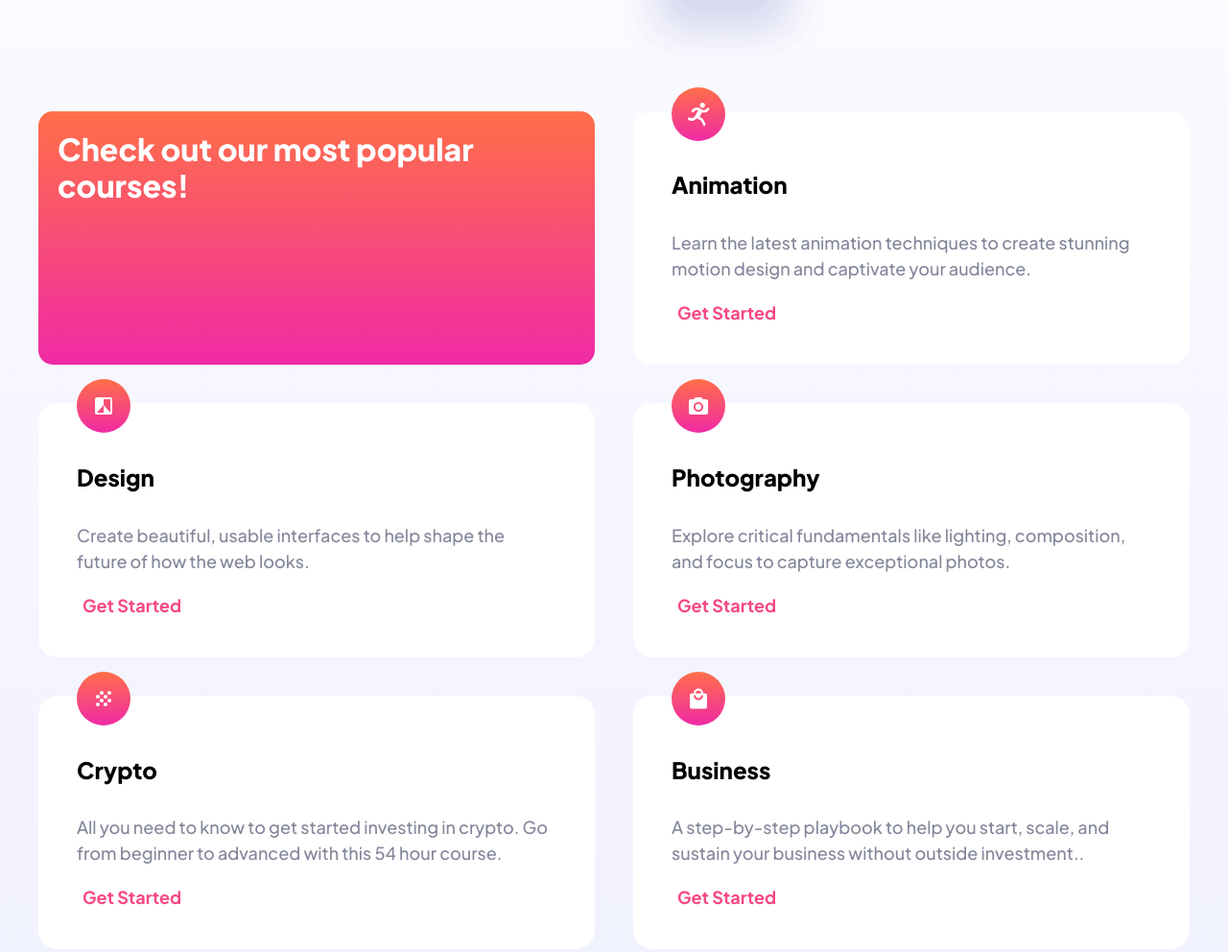
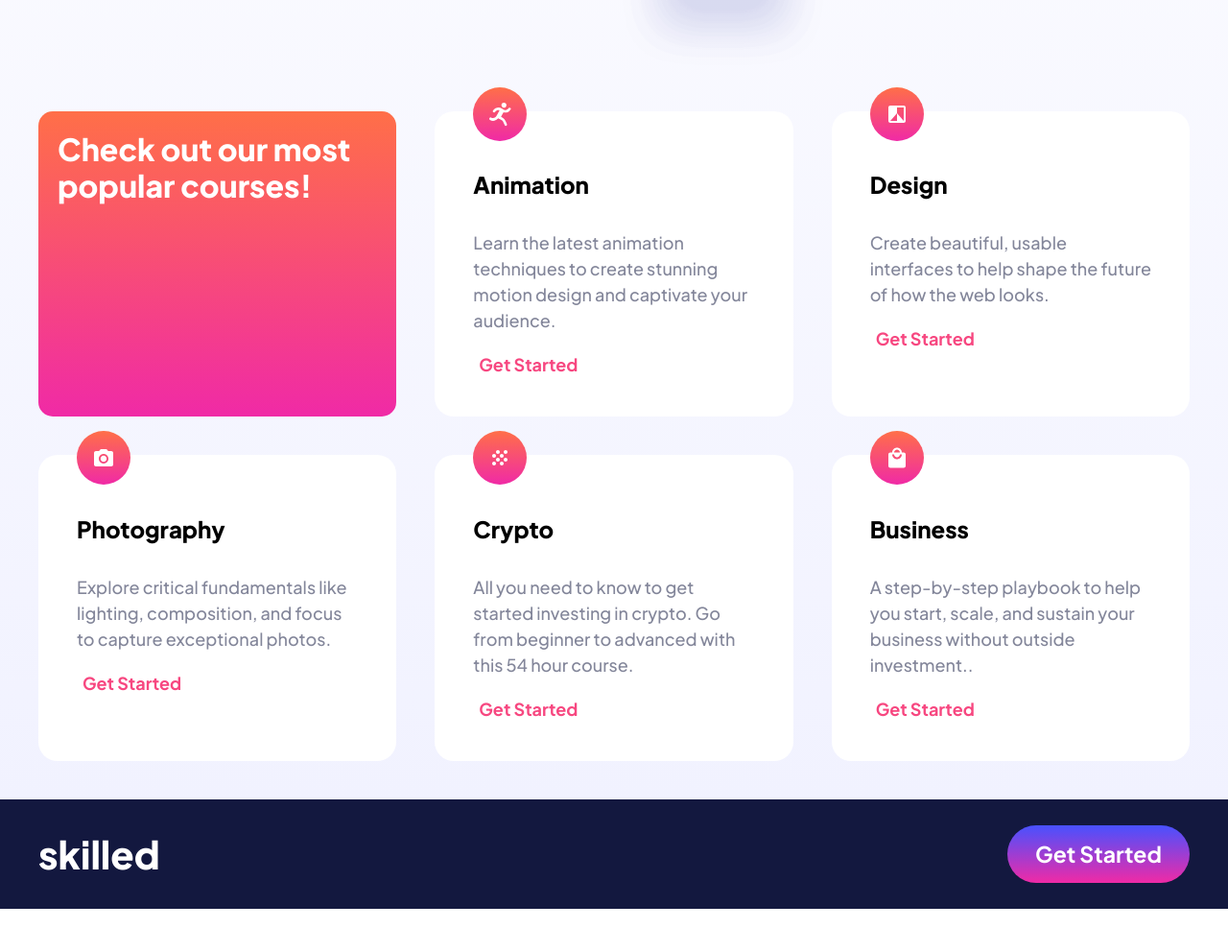
Before and after one commit to Grymbo/skilled-elearning, a plain HTML site: page index.html in a window 1280 px wide. Shown: the part 663-1655 px from the top of the page at 96% size. After the commit the page ends 1610 px from the top, so only its background shows below. Drawn offline with Linux system fonts and the light colour scheme.

Commit message:
update content - v.desk

```diff
--- a/assets/css/style.css
+++ b/assets/css/style.css
@@ -172,6 +172,13 @@ img {
         column-gap: 4rem;
     }
 }
+@media (min-width: 1024px){
+    .content {
+        display: grid;
+        grid-template-columns: repeat(3, 1fr);
+        column-gap: 4rem;
+    }
+}
 .content__titulo {
     background: var(--gradientPink);
     padding: 2rem;
```
